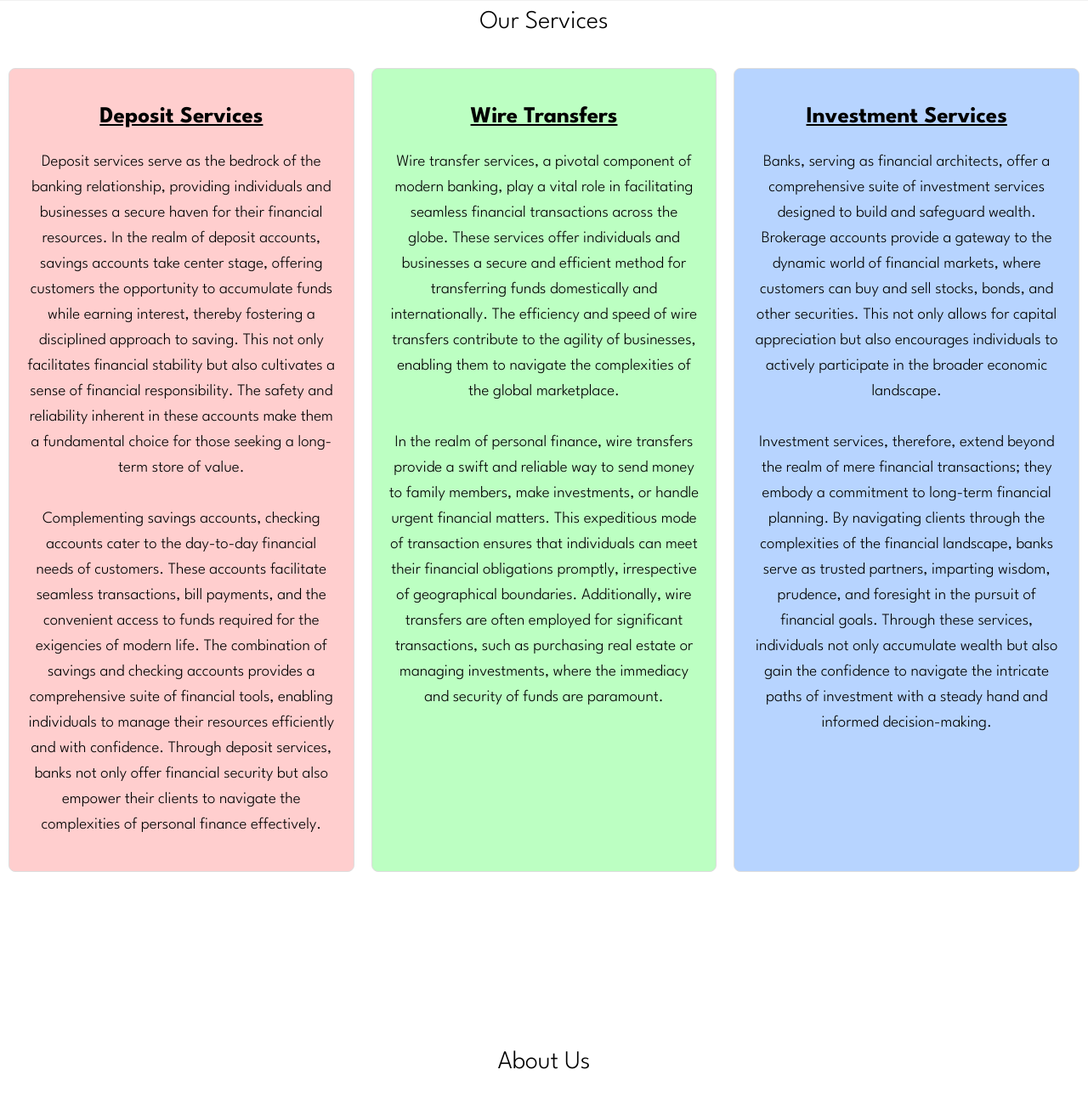
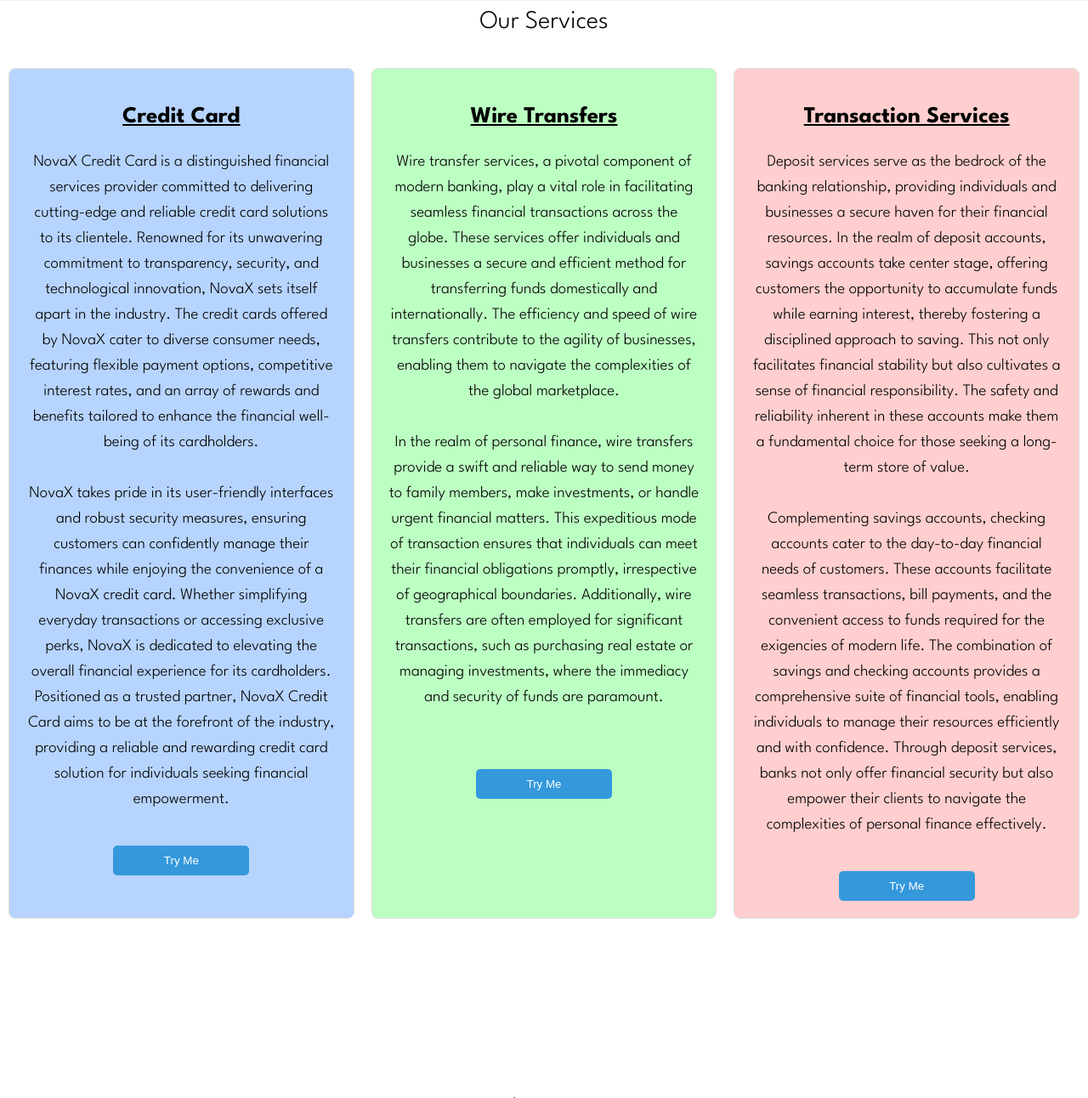
Before and after one commit to mattsel/NovaX-Bank, a Flask app: page / in a window 1280 px wide; the page is wider, and only the part inside the window is pictured. Shown: the part 799-2091 px from the top of that part at 85% size. Run offline with Flask 3, Linux system fonts and the light colour scheme.

Commit message:
Added buttons and swapped service positions on index

```diff
--- a/app.py
+++ b/app.py
@@ -331,7 +331,7 @@ def dashboard():
         return redirect(url_for('login'))
 
 if __name__ == "__main__":
-    app.run(debug=True)
+    app.run(debug=False)
 
 # Close database connection on application exit
 @app.teardown_appcontext
--- a/static/styles.css
+++ b/static/styles.css
@@ -79,10 +79,12 @@ ul li a:hover {
   font-size: 17px;
   font-weight: 200;
   display: inline-block;
+  color: black;
 }
 
 .button button:hover {
   cursor: pointer;
+  background-color: rgba(255, 255, 0, 0.605);
 }
 
 /* Project Container Styles */
@@ -188,17 +190,17 @@ ul li a:hover {
 }
 
 /* Different Section Styles */
-#deposit {
+#transaction {
   background-color: rgb(255, 206, 206);
   font-size: 19px;
 }
 
-#loan {
+#wire {
   background-color: rgb(188, 255, 194);
   font-size: 19px;
 }
 
-#investment {
+#credit {
   background-color: rgb(183, 212, 255);
   font-size: 19px;
 }
@@ -224,11 +226,27 @@ footer {
   width: 100%;
   text-align: center;
   padding: 0;
-  background-color: #f1f1f1; /* Set a background color if needed */
+  background-color: #f1f1f1;
 }
+
 #contact {
   font-size: 18px;
   white-space: pre;
   text-align: center;
   margin-top: -25px;
 }
+button {
+  background-color: #3498db;
+  color: #fff;
+  border: none;
+  padding: 10px 20px;
+  border-radius: 5px;
+  cursor: pointer;
+  transition: background-color 0.3s ease;
+  margin-top: 20px;
+  width: 160px;
+}
+
+button:hover {
+  background-color: #297fb9ac;
+}
--- a/templates/index.html
+++ b/templates/index.html
@@ -32,9 +32,9 @@
         <ul>
             <li class="name"><a href="#home">NovaX</a></li>
             <li><a href="#home">Home</a></li>
+            <li><a href="#projects">Services</a></li>
             <li><a href="{{url_for('credit') }}">Credit Card</a></li>
             <li><a href="{{ url_for('login') }}">Login</a></li>
-            <li><a href="#projects">Services</a></li>
             <li><a href="#about">About Us</a></li>
         </ul>
     </div>
@@ -71,26 +71,25 @@
             </div>
 
             <div class="projects-container">
-                <!-- Deposit Project -->
-                <div class="project" id="deposit">
-                    <h2>Deposit Services</h2>
-                    <!-- Deposit Services Description -->
-                    <p>Deposit services serve as the bedrock of the banking relationship, providing individuals and businesses
-                        a secure haven for their financial resources. In the realm of deposit accounts, savings accounts take
-                        center stage, offering customers the opportunity to accumulate funds while earning interest, thereby
-                        fostering a disciplined approach to saving. This not only facilitates financial stability but also
-                        cultivates a sense of financial responsibility. The safety and reliability inherent in these accounts
-                        make them a fundamental choice for those seeking a long-term store of value. <br><br>Complementing
-                        savings accounts, checking accounts cater to the day-to-day financial needs of customers. These
-                        accounts facilitate seamless transactions, bill payments, and the convenient access to funds required
-                        for the exigencies of modern life. The combination of savings and checking accounts provides a
-                        comprehensive suite of financial tools, enabling individuals to manage their resources efficiently and
-                        with confidence. Through deposit services, banks not only offer financial security but also empower
-                        their clients to navigate the complexities of personal finance effectively.</p>
+                <!-- Credit Card Project -->
+                <div class="project" id="credit">
+                    <h2>Credit Card</h2>
+                    <!-- Credit Card Description -->
+                    <p>NovaX Credit Card is a distinguished financial services provider committed to delivering cutting-edge and reliable credit card
+                        solutions to its clientele. Renowned for its unwavering commitment to transparency, security, and technological innovation, NovaX sets
+                        itself apart in the industry. The credit cards offered by NovaX cater to diverse consumer needs, featuring flexible payment options, competitive
+                        interest rates, and an array of rewards and benefits tailored to enhance the financial well-being of its cardholders.<br><br>
+
+                        NovaX takes pride in its user-friendly interfaces and robust security measures, ensuring customers can confidently manage their finances while
+                        enjoying the convenience of a NovaX credit card. Whether simplifying everyday transactions or accessing exclusive perks, NovaX is dedicated to
+                        elevating the overall financial experience for its cardholders. Positioned as a trusted partner, NovaX Credit Card aims to be at the forefront of the
+                         industry, providing a reliable and rewarding credit card solution for individuals seeking financial empowerment.
+                        </p>
+                    <div class="button-project"><a href="{{ url_for('credit') }}"><button>Try Me</button></a></div>
                 </div>
 
                 <!-- Wire Transfer Project -->
-                <div class="project" id="loan">
+                <div class="project" id="wire">
                     <h2>Wire Transfers</h2>
                     <!-- Wire Transfer Services Description -->
                     <p>Wire transfer services, a pivotal component of modern banking, play a vital role in facilitating seamless
@@ -102,25 +101,26 @@
                         can meet their financial obligations promptly, irrespective of geographical boundaries. Additionally, wire transfers
                         are often employed for significant transactions, such as purchasing real estate or managing investments, where the immediacy
                         and security of funds are paramount.<br><br>
-
-
+                        <div class="button-project"><a href="{{ url_for('login') }}"><button>Try Me</button></a></div>
                 </div>
 
-                <!-- Investment Project -->
-                <div class="project" id="investment">
-                    <h2>Investment Services</h2>
-                    <!-- Investment Services Description -->
-                    <p>Banks, serving as financial architects, offer a comprehensive suite of investment services designed
-                        to build and safeguard wealth. Brokerage accounts provide a gateway to the dynamic world of financial
-                        markets, where customers can buy and sell stocks, bonds, and other securities. This not only allows
-                        for capital appreciation but also encourages individuals to actively participate in the broader
-                        economic landscape. <br><br>Investment services, therefore, extend beyond the realm of mere financial
-                        transactions; they embody a commitment to long-term financial planning. By navigating clients through
-                        the complexities of the financial landscape, banks serve as trusted partners, imparting wisdom,
-                        prudence, and foresight in the pursuit of financial goals. Through these services, individuals not
-                        only accumulate wealth but also gain the confidence to navigate the intricate paths of investment
-                        with a steady hand and informed decision-making.
-                    </p>
+                    <div class="project" id="transaction">
+                        <h2>Transaction Services</h2>
+                        <!-- Transaction Services Description -->
+                        <p>Deposit services serve as the bedrock of the banking relationship, providing individuals and businesses
+                            a secure haven for their financial resources. In the realm of deposit accounts, savings accounts take
+                            center stage, offering customers the opportunity to accumulate funds while earning interest, thereby
+                            fostering a disciplined approach to saving. This not only facilitates financial stability but also
+                            cultivates a sense of financial responsibility. The safety and reliability inherent in these accounts
+                            make them a fundamental choice for those seeking a long-term store of value. <br><br>Complementing
+                            savings accounts, checking accounts cater to the day-to-day financial needs of customers. These
+                            accounts facilitate seamless transactions, bill payments, and the convenient access to funds required
+                            for the exigencies of modern life. The combination of savings and checking accounts provides a
+                            comprehensive suite of financial tools, enabling individuals to manage their resources efficiently and
+                            with confidence. Through deposit services, banks not only offer financial security but also empower
+                            their clients to navigate the complexities of personal finance effectively.</p>
+                            <div class="button-project"><a href="{{ url_for('login') }}"><button>Try Me</button></a></div>
+                    </div>
                 </div>
             </div>
         </div>
```
